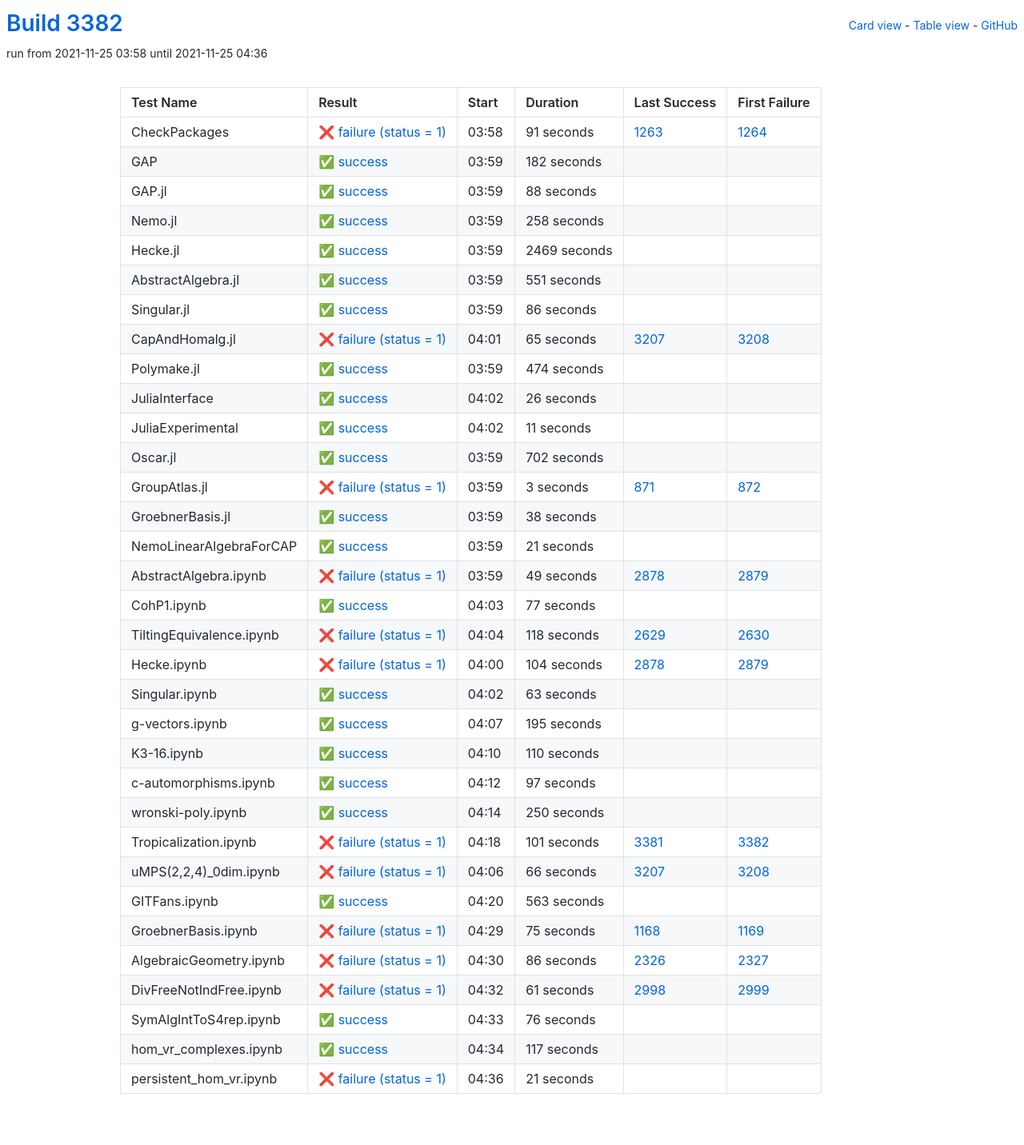
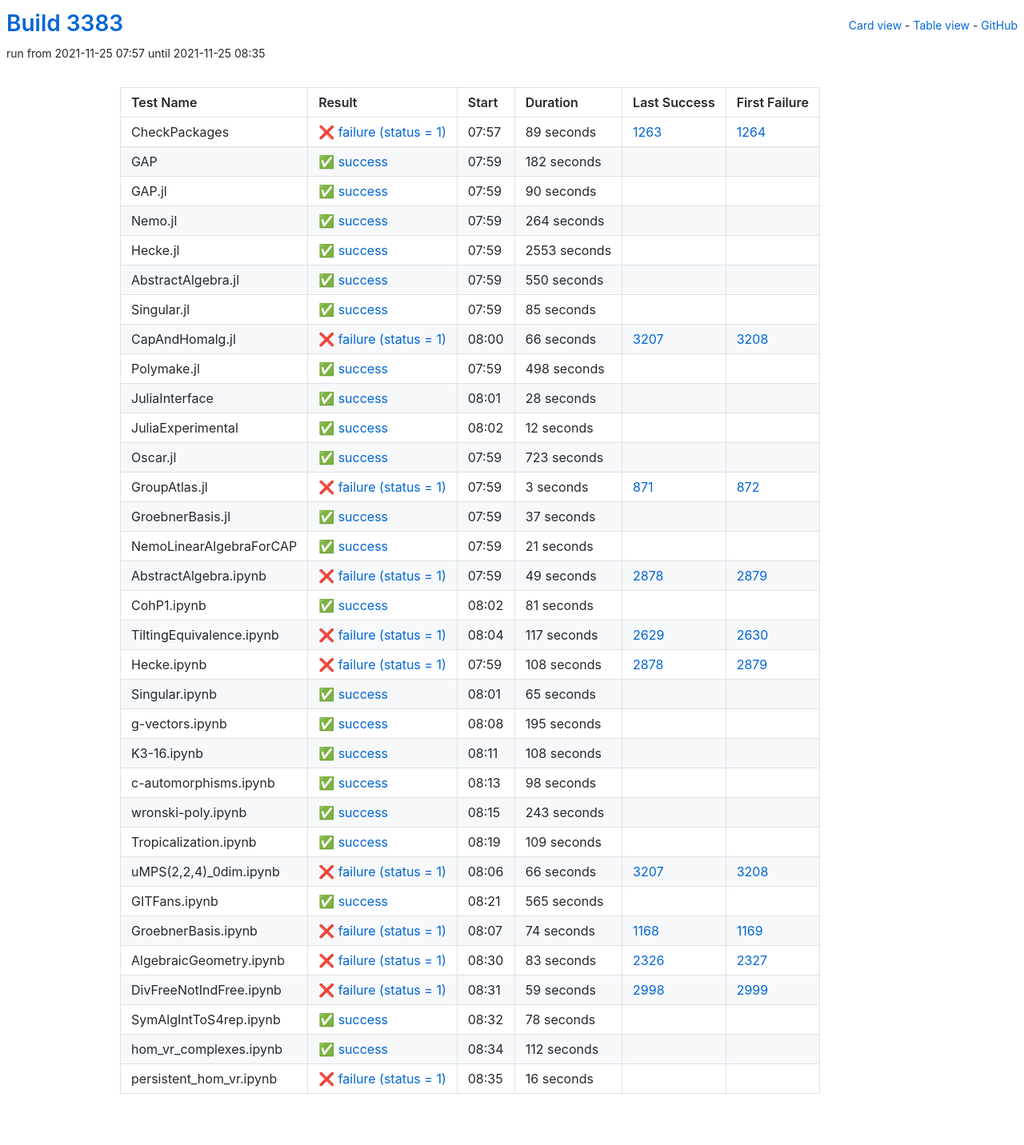
Before and after one commit to oscar-system/oscar-ci-status-stable, a Jekyll site: the page built from table.html, in a window 1280 px wide. Shown: the whole page at 80% size. Built offline with Jekyll 4.4.1, drawn with Linux system fonts in a browser that asks for light colours.

Commit message:
Build #3383

```diff
--- a/_data/ci.yml
+++ b/_data/ci.yml
@@ -1,6 +1,6 @@
 ---
-build: 3382
-build_url: https://oscarci.mathematik.uni-kl.de/job/oscar-stable/3382/
+build: 3383
+build_url: https://oscarci.mathematik.uni-kl.de/job/oscar-stable/3383/
 job: oscar-stable
 organization: oscar-system
 repo: oscar-ci-status-stable
@@ -8,20 +8,20 @@ repourl: https://github.com/oscar-system/oscar-ci-status-stable
 tests:
 - name: CheckPackages
   id: checkpackages
-  log: https://oscarci.mathematik.uni-kl.de/job/oscar-stable/3382/artifact/logs/build-3382/CheckPackages.log
-  start: 2021-11-25 03:58
+  log: https://oscarci.mathematik.uni-kl.de/job/oscar-stable/3383/artifact/logs/build-3383/CheckPackages.log
+  start: 2021-11-25 07:57
   success: false
   exitcode: 1
   status: failure
-  duration: 91
+  duration: 89
   last_success: 1263
   last_success_url: https://oscarci.mathematik.uni-kl.de/job/oscar-stable/1263/
   first_failure: 1264
   first_failure_url: https://oscarci.mathematik.uni-kl.de/job/oscar-stable/1264/
 - name: GAP
   id: gap
-  log: https://oscarci.mathematik.uni-kl.de/job/oscar-stable/3382/artifact/logs/build-3382/GAP.log
-  start: 2021-11-25 03:59
+  log: https://oscarci.mathematik.uni-kl.de/job/oscar-stable/3383/artifact/logs/build-3383/GAP.log
+  start: 2021-11-25 07:59
   success: true
   exitcode: 0
   status: success
@@ -32,128 +32,128 @@ tests:
   first_failure_url:
 - name: GAP.jl
   id: gap-jl
-  log: https://oscarci.mathematik.uni-kl.de/job/oscar-stable/3382/artifact/logs/build-3382/GAP.jl.log
-  start: 2021-11-25 03:59
+  log: https://oscarci.mathematik.uni-kl.de/job/oscar-stable/3383/artifact/logs/build-3383/GAP.jl.log
+  start: 2021-11-25 07:59
   success: true
   exitcode: 0
   status: success
-  duration: 88
+  duration: 90
   last_success: false
   last_success_url:
   first_failure: false
   first_failure_url:
 - name: Nemo.jl
   id: nemo-jl
-  log: https://oscarci.mathematik.uni-kl.de/job/oscar-stable/3382/artifact/logs/build-3382/Nemo.jl.log
-  start: 2021-11-25 03:59
+  log: https://oscarci.mathematik.uni-kl.de/job/oscar-stable/3383/artifact/logs/build-3383/Nemo.jl.log
+  start: 2021-11-25 07:59
   success: true
   exitcode: 0
   status: success
-  duration: 258
+  duration: 264
   last_success: false
   last_success_url:
   first_failure: false
   first_failure_url:
 - name: Hecke.jl
   id: hecke-jl
-  log: https://oscarci.mathematik.uni-kl.de/job/oscar-stable/3382/artifact/logs/build-3382/Hecke.jl.log
-  start: 2021-11-25 03:59
+  log: https://oscarci.mathematik.uni-kl.de/job/oscar-stable/3383/artifact/logs/build-3383/Hecke.jl.log
+  start: 2021-11-25 07:59
   success: true
   exitcode: 0
   status: success
-  duration: 2469
+  duration: 2553
   last_success: false
   last_success_url:
   first_failure: false
   first_failure_url:
 - name: AbstractAlgebra.jl
   id: abstractalgebra-jl
-  log: https://oscarci.mathematik.uni-kl.de/job/oscar-stable/3382/artifact/logs/build-3382/AbstractAlgebra.jl.log
-  start: 2021-11-25 03:59
+  log: https://oscarci.mathematik.uni-kl.de/job/oscar-stable/3383/artifact/logs/build-3383/AbstractAlgebra.jl.log
+  start: 2021-11-25 07:59
   success: true
   exitcode: 0
   status: success
-  duration: 551
+  duration: 550
   last_success: false
   last_success_url:
   first_failure: false
   first_failure_url:
 - name: Singular.jl
   id: singular-jl
-  log: https://oscarci.mathematik.uni-kl.de/job/oscar-stable/3382/artifact/logs/build-3382/Singular.jl.log
-  start: 2021-11-25 03:59
+  log: https://oscarci.mathematik.uni-kl.de/job/oscar-stable/3383/artifact/logs/build-3383/Singular.jl.log
+  start: 2021-11-25 07:59
   success: true
   exitcode: 0
   status: success
-  duration: 86
+  duration: 85
   last_success: false
   last_success_url:
   first_failure: false
   first_failure_url:
 - name: CapAndHomalg.jl
   id: capandhomalg-jl
-  log: https://oscarci.mathematik.uni-kl.de/job/oscar-stable/3382/artifact/logs/build-3382/CapAndHomalg.jl.log
-  start: 2021-11-25 04:01
+  log: https://oscarci.mathematik.uni-kl.de/job/oscar-stable/3383/artifact/logs/build-3383/CapAndHomalg.jl.log
+  start: 2021-11-25 08:00
   success: false
   exitcode: 1
   status: failure
-  duration: 65
+  duration: 66
   last_success: 3207
   last_success_url: https://oscarci.mathematik.uni-kl.de/job/oscar-stable/3207/
   first_failure: 3208
   first_failure_url: https://oscarci.mathematik.uni-kl.de/job/oscar-stable/3208/
 - name: Polymake.jl
   id: polymake-jl
-  log: https://oscarci.mathematik.uni-kl.de/job/oscar-stable/3382/artifact/logs/build-3382/Polymake.jl.log
-  start: 2021-11-25 03:59
+  log: https://oscarci.mathematik.uni-kl.de/job/oscar-stable/3383/artifact/logs/build-3383/Polymake.jl.log
+  start: 2021-11-25 07:59
   success: true
   exitcode: 0
   status: success
-  duration: 474
+  duration: 498
   last_success: false
   last_success_url:
   first_failure: false
   first_failure_url:
 - name: JuliaInterface
   id: juliainterface
-  log: https://oscarci.mathematik.uni-kl.de/job/oscar-stable/3382/artifact/logs/build-3382/JuliaInterface.log
-  start: 2021-11-25 04:02
+  log: https://oscarci.mathematik.uni-kl.de/job/oscar-stable/3383/artifact/logs/build-3383/JuliaInterface.log
+  start: 2021-11-25 08:01
   success: true
   exitcode: 0
   status: success
-  duration: 26
+  duration: 28
   last_success: false
   last_success_url:
   first_failure: false
   first_failure_url:
 - name: JuliaExperimental
   id: juliaexperimental
-  log: https://oscarci.mathematik.uni-kl.de/job/oscar-stable/3382/artifact/logs/build-3382/JuliaExperimental.log
-  start: 2021-11-25 04:02
+  log: https://oscarci.mathematik.uni-kl.de/job/oscar-stable/3383/artifact/logs/build-3383/JuliaExperimental.log
+  start: 2021-11-25 08:02
   success: true
   exitcode: 0
   status: success
-  duration: 11
+  duration: 12
   last_success: false
   last_success_url:
   first_failure: false
   first_failure_url:
 - name: Oscar.jl
   id: oscar-jl
-  log: https://oscarci.mathematik.uni-kl.de/job/oscar-stable/3382/artifact/logs/build-3382/Oscar.jl.log
-  start: 2021-11-25 03:59
+  log: https://oscarci.mathematik.uni-kl.de/job/oscar-stable/3383/artifact/logs/build-3383/Oscar.jl.log
+  start: 2021-11-25 07:59
   success: true
   exitcode: 0
   status: success
-  duration: 702
+  duration: 723
   last_success: false
   last_success_url:
   first_failure: false
   first_failure_url:
 - name: GroupAtlas.jl
   id: groupatlas-jl
-  log: https://oscarci.mathematik.uni-kl.de/job/oscar-stable/3382/artifact/logs/build-3382/GroupAtlas.jl.log
-  start: 2021-11-25 03:59
+  log: https://oscarci.mathematik.uni-kl.de/job/oscar-stable/3383/artifact/logs/build-3383/GroupAtlas.jl.log
+  start: 2021-11-25 07:59
   success: false
   exitcode: 1
   status: failure
@@ -164,20 +164,20 @@ tests:
   first_failure_url: https://oscarci.mathematik.uni-kl.de/job/oscar-stable/872/
 - name: GroebnerBasis.jl
   id: groebnerbasis-jl
-  log: https://oscarci.mathematik.uni-kl.de/job/oscar-stable/3382/artifact/logs/build-3382/GroebnerBasis.jl.log
-  start: 2021-11-25 03:59
+  log: https://oscarci.mathematik.uni-kl.de/job/oscar-stable/3383/artifact/logs/build-3383/GroebnerBasis.jl.log
+  start: 2021-11-25 07:59
   success: true
   exitcode: 0
   status: success
-  duration: 38
+  duration: 37
   last_success: false
   last_success_url:
   first_failure: false
   first_failure_url:
 - name: NemoLinearAlgebraForCAP
   id: nemolinearalgebraforcap
-  log: https://oscarci.mathematik.uni-kl.de/job/oscar-stable/3382/artifact/logs/build-3382/NemoLinearAlgebraForCAP.log
-  start: 2021-11-25 03:59
+  log: https://oscarci.mathematik.uni-kl.de/job/oscar-stable/3383/artifact/logs/build-3383/NemoLinearAlgebraForCAP.log
+  start: 2021-11-25 07:59
   success: true
   exitcode: 0
   status: success
@@ -188,8 +188,8 @@ tests:
   first_failure_url:
 - name: AbstractAlgebra.ipynb
   id: abstractalgebra-ipynb
-  log: https://oscarci.mathematik.uni-kl.de/job/oscar-stable/3382/artifact/logs/build-3382/AbstractAlgebra.ipynb.log
-  start: 2021-11-25 03:59
+  log: https://oscarci.mathematik.uni-kl.de/job/oscar-stable/3383/artifact/logs/build-3383/AbstractAlgebra.ipynb.log
+  start: 2021-11-25 07:59
   success: false
   exitcode: 1
   status: failure
@@ -200,56 +200,56 @@ tests:
   first_failure_url: https://oscarci.mathematik.uni-kl.de/job/oscar-stable/2879/
 - name: CohP1.ipynb
   id: cohp1-ipynb
-  log: https://oscarci.mathematik.uni-kl.de/job/oscar-stable/3382/artifact/logs/build-3382/CohP1.ipynb.log
-  start: 2021-11-25 04:03
+  log: https://oscarci.mathematik.uni-kl.de/job/oscar-stable/3383/artifact/logs/build-3383/CohP1.ipynb.log
+  start: 2021-11-25 08:02
   success: true
   exitcode: 0
   status: success
-  duration: 77
+  duration: 81
   last_success: false
   last_success_url:
   first_failure: false
   first_failure_url:
 - name: TiltingEquivalence.ipynb
   id: tiltingequivalence-ipynb
-  log: https://oscarci.mathematik.uni-kl.de/job/oscar-stable/3382/artifact/logs/build-3382/TiltingEquivalence.ipynb.log
-  start: 2021-11-25 04:04
+  log: https://oscarci.mathematik.uni-kl.de/job/oscar-stable/3383/artifact/logs/build-3383/TiltingEquivalence.ipynb.log
+  start: 2021-11-25 08:04
   success: false
   exitcode: 1
   status: failure
-  duration: 118
+  duration: 117
   last_success: 2629
   last_success_url: https://oscarci.mathematik.uni-kl.de/job/oscar-stable/2629/
   first_failure: 2630
   first_failure_url: https://oscarci.mathematik.uni-kl.de/job/oscar-stable/2630/
 - name: Hecke.ipynb
   id: hecke-ipynb
-  log: https://oscarci.mathematik.uni-kl.de/job/oscar-stable/3382/artifact/logs/build-3382/Hecke.ipynb.log
-  start: 2021-11-25 04:00
+  log: https://oscarci.mathematik.uni-kl.de/job/oscar-stable/3383/artifact/logs/build-3383/Hecke.ipynb.log
+  start: 2021-11-25 07:59
   success: false
   exitcode: 1
   status: failure
-  duration: 104
+  duration: 108
   last_success: 2878
   last_success_url: https://oscarci.mathematik.uni-kl.de/job/oscar-stable/2878/
   first_failure: 2879
   first_failure_url: https://oscarci.mathematik.uni-kl.de/job/oscar-stable/2879/
 - name: Singular.ipynb
   id: singular-ipynb
-  log: https://oscarci.mathematik.uni-kl.de/job/oscar-stable/3382/artifact/logs/build-3382/Singular.ipynb.log
-  start: 2021-11-25 04:02
+  log: https://oscarci.mathematik.uni-kl.de/job/oscar-stable/3383/artifact/logs/build-3383/Singular.ipynb.log
+  start: 2021-11-25 08:01
   success: true
   exitcode: 0
   status: success
-  duration: 63
+  duration: 65
   last_success: false
   last_success_url:
   first_failure: false
   first_failure_url:
 - name: g-vectors.ipynb
   id: g-vectors-ipynb
-  log: https://oscarci.mathematik.uni-kl.de/job/oscar-stable/3382/artifact/logs/build-3382/g-vectors.ipynb.log
-  start: 2021-11-25 04:07
+  log: https://oscarci.mathematik.uni-kl.de/job/oscar-stable/3383/artifact/logs/build-3383/g-vectors.ipynb.log
+  start: 2021-11-25 08:08
   success: true
   exitcode: 0
   status: success
@@ -260,56 +260,56 @@ tests:
   first_failure_url:
 - name: K3-16.ipynb
   id: k3-16-ipynb
-  log: https://oscarci.mathematik.uni-kl.de/job/oscar-stable/3382/artifact/logs/build-3382/K3-16.ipynb.log
-  start: 2021-11-25 04:10
+  log: https://oscarci.mathematik.uni-kl.de/job/oscar-stable/3383/artifact/logs/build-3383/K3-16.ipynb.log
+  start: 2021-11-25 08:11
   success: true
   exitcode: 0
   status: success
-  duration: 110
+  duration: 108
   last_success: false
   last_success_url:
   first_failure: false
   first_failure_url:
 - name: c-automorphisms.ipynb
   id: c-automorphisms-ipynb
-  log: https://oscarci.mathematik.uni-kl.de/job/oscar-stable/3382/artifact/logs/build-3382/c-automorphisms.ipynb.log
-  start: 2021-11-25 04:12
+  log: https://oscarci.mathematik.uni-kl.de/job/oscar-stable/3383/artifact/logs/build-3383/c-automorphisms.ipynb.log
+  start: 2021-11-25 08:13
   success: true
   exitcode: 0
   status: success
-  duration: 97
+  duration: 98
   last_success: false
   last_success_url:
   first_failure: false
   first_failure_url:
 - name: wronski-poly.ipynb
   id: wronski-poly-ipynb
-  log: https://oscarci.mathematik.uni-kl.de/job/oscar-stable/3382/artifact/logs/build-3382/wronski-poly.ipynb.log
-  start: 2021-11-25 04:14
+  log: https://oscarci.mathematik.uni-kl.de/job/oscar-stable/3383/artifact/logs/build-3383/wronski-poly.ipynb.log
+  start: 2021-11-25 08:15
   success: true
   exitcode: 0
   status: success
-  duration: 250
+  duration: 243
   last_success: false
   last_success_url:
   first_failure: false
   first_failure_url:
 - name: Tropicalization.ipynb
   id: tropicalization-ipynb
-  log: https://oscarci.mathematik.uni-kl.de/job/oscar-stable/3382/artifact/logs/build-3382/Tropicalization.ipynb.log
-  start: 2021-11-25 04:18
-  success: false
-  exitcode: 1
-  status: failure
-  duration: 101
-  last_success: 3381
-  last_success_url: https://oscarci.mathematik.uni-kl.de/job/oscar-stable/3381/
-  first_failure: 3382
-  first_failure_url: https://oscarci.mathematik.uni-kl.de/job/oscar-stable/3382/
+  log: https://oscarci.mathematik.uni-kl.de/job/oscar-stable/3383/artifact/logs/build-3383/Tropicalization.ipynb.log
+  start: 2021-11-25 08:19
+  success: true
+  exitcode: 0
+  status: success
+  duration: 109
+  last_success: false
+  last_success_url:
+  first_failure: false
+  first_failure_url:
 - name: uMPS(2,2,4)_0dim.ipynb
   id: umps-2-2-4-0dim-ipynb
-  log: https://oscarci.mathematik.uni-kl.de/job/oscar-stable/3382/artifact/logs/build-3382/uMPS-2-2-4-_0dim.ipynb.log
-  start: 2021-11-25 04:06
+  log: https://oscarci.mathematik.uni-kl.de/job/oscar-stable/3383/artifact/logs/build-3383/uMPS-2-2-4-_0dim.ipynb.log
+  start: 2021-11-25 08:06
   success: false
   exitcode: 1
   status: failure
@@ -320,84 +320,84 @@ tests:
   first_failure_url: https://oscarci.mathematik.uni-kl.de/job/oscar-stable/3208/
 - name: GITFans.ipynb
   id: gitfans-ipynb
-  log: https://oscarci.mathematik.uni-kl.de/job/oscar-stable/3382/artifact/logs/build-3382/GITFans.ipynb.log
-  start: 2021-11-25 04:20
+  log: https://oscarci.mathematik.uni-kl.de/job/oscar-stable/3383/artifact/logs/build-3383/GITFans.ipynb.log
+  start: 2021-11-25 08:21
   success: true
   exitcode: 0
   status: success
-  duration: 563
+  duration: 565
   last_success: false
   last_success_url:
   first_failure: false
   first_failure_url:
 - name: GroebnerBasis.ipynb
   id: groebnerbasis-ipynb
-  log: https://oscarci.mathematik.uni-kl.de/job/oscar-stable/3382/artifact/logs/build-3382/GroebnerBasis.ipynb.log
-  start: 2021-11-25 04:29
+  log: https://oscarci.mathematik.uni-kl.de/job/oscar-stable/3383/artifact/logs/build-3383/GroebnerBasis.ipynb.log
+  start: 2021-11-25 08:07
   success: false
   exitcode: 1
   status: failure
-  duration: 75
+  duration: 74
   last_success: 1168
   last_success_url: https://oscarci.mathematik.uni-kl.de/job/oscar-stable/1168/
   first_failure: 1169
   first_failure_url: https://oscarci.mathematik.uni-kl.de/job/oscar-stable/1169/
 - name: AlgebraicGeometry.ipynb
   id: algebraicgeometry-ipynb
-  log: https://oscarci.mathematik.uni-kl.de/job/oscar-stable/3382/artifact/logs/build-3382/AlgebraicGeometry.ipynb.log
-  start: 2021-11-25 04:30
+  log: https://oscarci.mathematik.uni-kl.de/job/oscar-stable/3383/artifact/logs/build-3383/AlgebraicGeometry.ipynb.log
+  start: 2021-11-25 08:30
   success: false
   exitcode: 1
   status: failure
-  duration: 86
+  duration: 83
   last_success: 2326
   last_success_url: https://oscarci.mathematik.uni-kl.de/job/oscar-stable/2326/
   first_failure: 2327
   first_failure_url: https://oscarci.mathematik.uni-kl.de/job/oscar-stable/2327/
 - name: DivFreeNotIndFree.ipynb
   id: divfreenotindfree-ipynb
-  log: https://oscarci.mathematik.uni-kl.de/job/oscar-stable/3382/artifact/logs/build-3382/DivFreeNotIndFree.ipynb.log
-  start: 2021-11-25 04:32
+  log: https://oscarci.mathematik.uni-kl.de/job/oscar-stable/3383/artifact/logs/build-3383/DivFreeNotIndFree.ipynb.log
+  start: 2021-11-25 08:31
   success: false
   exitcode: 1
   status: failure
-  duration: 61
+  duration: 59
   last_success: 2998
   last_success_url: https://oscarci.mathematik.uni-kl.de/job/oscar-stable/2998/
   first_failure: 2999
   first_failure_url: https://oscarci.mathematik.uni-kl.de/job/oscar-stable/2999/
 - name: SymAlgIntToS4rep.ipynb
   id: symalginttos4rep-ipynb
-  log: https://oscarci.mathematik.uni-kl.de/job/oscar-stable/3382/artifact/logs/build-3382/SymAlgIntToS4rep.ipynb.log
-  start: 2021-11-25 04:33
+  log: https://oscarci.mathematik.uni-kl.de/job/oscar-stable/3383/artifact/logs/build-3383/SymAlgIntToS4rep.ipynb.log
+  start: 2021-11-25 08:32
   success: true
   exitcode: 0
   status: success
-  duration: 76
+  duration: 78
   last_success: false
   last_success_url:
   first_failure: false
   first_failure_url:
 - name: hom_vr_complexes.ipynb
   id: hom-vr-complexes-ipynb
-  log: https://oscarci.mathematik.uni-kl.de/job/oscar-stable/3382/artifact/logs/build-3382/hom_vr_complexes.ipynb.log
-  start: 2021-11-25 04:34
+  log: https://oscarci.mathematik.uni-kl.de/job/oscar-stable/3383/artifact/logs/build-3383/hom_vr_complexes.ipynb.log
+  start: 2021-11-25 08:34
   success: true
   exitcode: 0
   status: success
-  duration: 117
+  duration: 112
   last_success: false
   last_success_url:
   first_failure: false
   first_failure_url:
 - name: persistent_hom_vr.ipynb
   id: persistent-hom-vr-ipynb
-  log: https://oscarci.mathematik.uni-kl.de/job/oscar-stable/3382/artifact/logs/build-3382/persistent_hom_vr.ipynb.log
-  start: 2021-11-25 04:36
+  log: https://oscarci.mathematik.uni-kl.de/job/oscar-stable/3383/artifact/logs/build-3383/persistent_hom_vr.ipynb.log
+  start: 2021-11-25 08:35
   success: false
   exitcode: 1
   status: failure
-  duration: 21
+  duration: 16
   last_success: false
   last_success_url:
   first_failure: false
```
Also changed, not shown: README.md.
